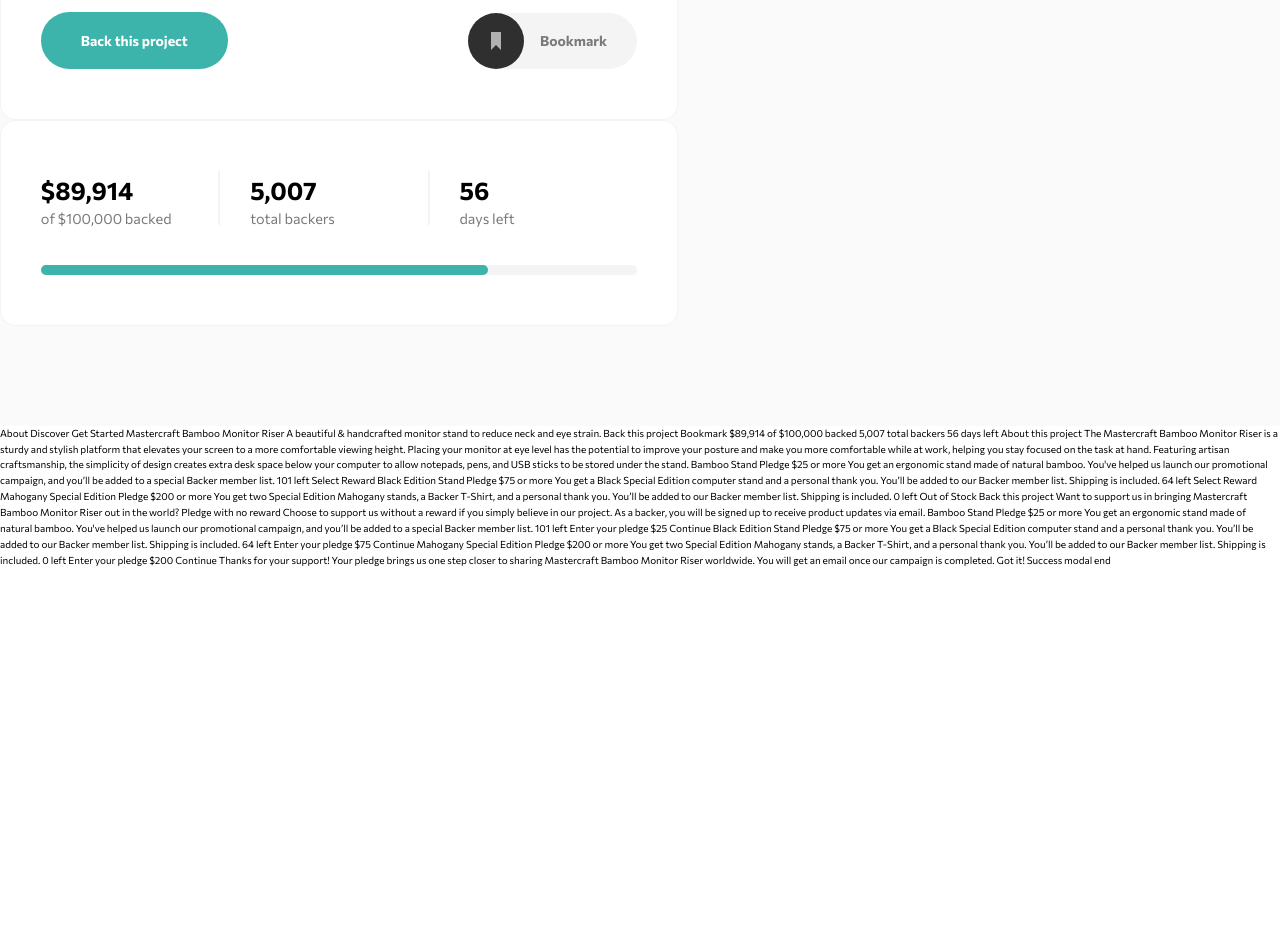
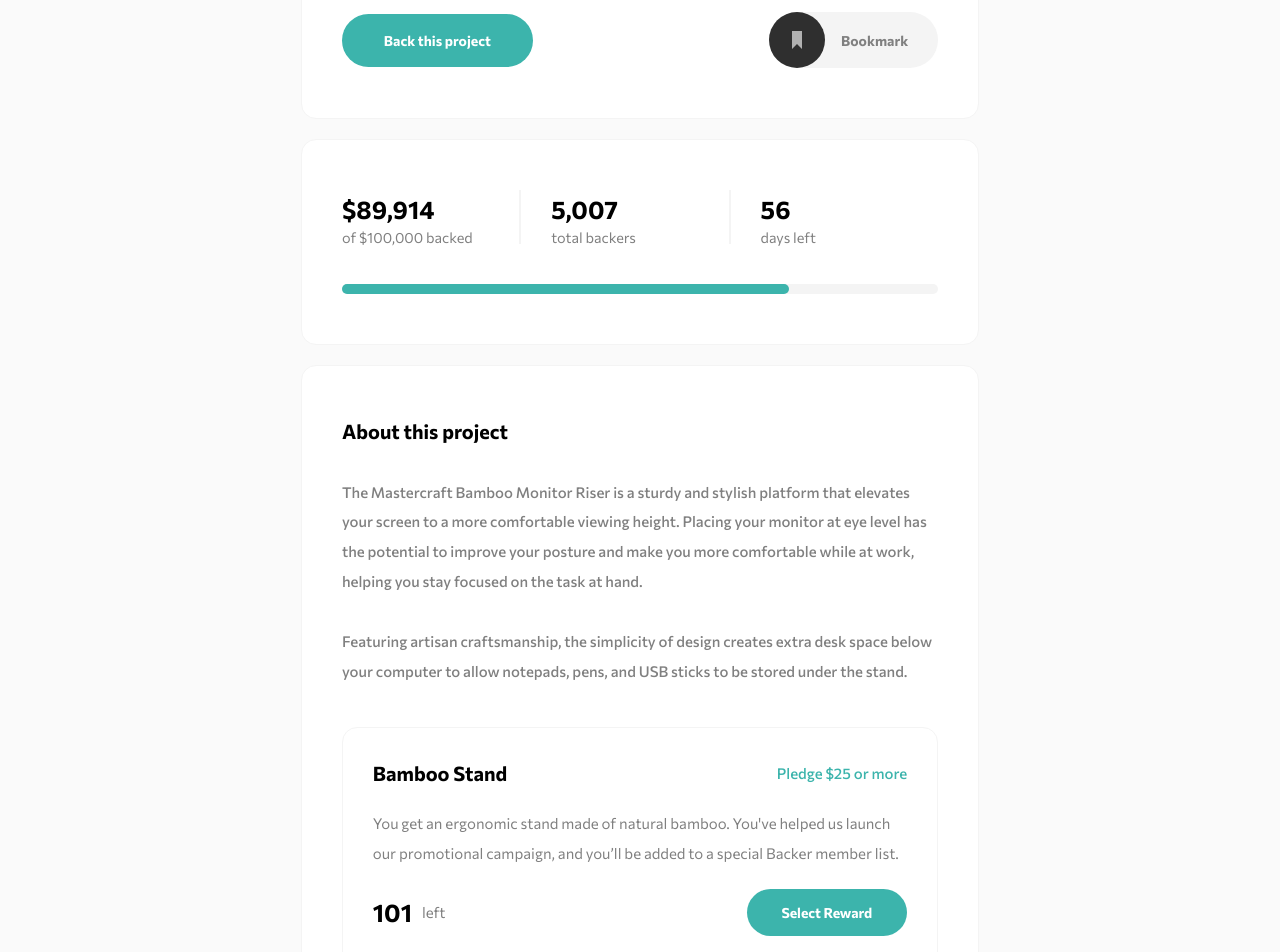
Before and after one commit to okcomputer93/crowdfunding-product-page, a React app: page / in a window 1280 px wide. Shown: the part 540-1492 px from the top of the page. Before the commit the page ends 1109 px from the top, so only its background shows below. Built offline with nearby package versions, Linux system fonts and the light colour scheme.

Commit message:
add main section for cards

```diff
--- /dev/null
+++ b/src/components/About.js
@@ -0,0 +1,56 @@
+import React from 'react';
+import styled from 'styled-components';
+import Card from './Card';
+import Reward from './Reward';
+import rewards from '../rewards';
+
+const StyledContent = styled.div`
+  .about__title {
+    font-size: 2rem;
+    font-weight: 700;
+    color: var(--black);
+  }
+
+  .about__description {
+    margin-top: 3rem;
+    font-size: 1.5rem;
+    font-weight: 500;
+    line-height: 2;
+    color: var(--dark-gray);
+  }
+`;
+
+const StyledRewardList = styled.div`
+  margin-top: 4rem;
+
+  & > :not(:first-child) {
+    margin-top: 2rem;
+  }
+`;
+
+const About = () => {
+  const rewardsList = rewards.map(({ title, pledge, description, left }, index) => (
+    <Reward title={title} pledge={pledge} content={description} left={left} key={index} />
+  ));
+
+  return (
+    <Card border={'dark'}>
+      <StyledContent>
+        <h2 className="about__title">About this project</h2>
+        <p className="about__description">
+          The Mastercraft Bamboo Monitor Riser is a sturdy and stylish platform that elevates your
+          screen to a more comfortable viewing height. Placing your monitor at eye level has the
+          potential to improve your posture and make you more comfortable while at work, helping you
+          stay focused on the task at hand.
+        </p>
+        <p className="about__description">
+          Featuring artisan craftsmanship, the simplicity of design creates extra desk space below
+          your computer to allow notepads, pens, and USB sticks to be stored under the stand.
+        </p>
+      </StyledContent>
+      <StyledRewardList>{rewardsList}</StyledRewardList>
+    </Card>
+  );
+};
+
+export default About;
--- a/src/components/BackInformation.js
+++ b/src/components/BackInformation.js
@@ -52,7 +52,7 @@
 
 const BackInformation = () => {
   return (
-    <Card>
+    <Card border={'dark'}>
       <StyledContent>
         <StyledSection>
           <h2 className="back__number">$89,914</h2>
--- a/src/components/Button.js
+++ b/src/components/Button.js
@@ -1,8 +1,17 @@
 import React from 'react';
 import styled from 'styled-components';
 
+const calculatePadding = size => {
+  if (size === 'medium') {
+    return '1.5rem 3.5rem';
+  }
+  if (size === 'large') {
+    return '1.8rem 4.2rem';
+  }
+};
+
 const StyledButton = styled.button`
-  padding: 2rem 4rem;
+  padding: ${({ size }) => calculatePadding(size)};
   background-color: var(--moderate-cyan);
   color: var(--white);
   font-size: 1.4rem;
@@ -13,10 +22,19 @@
   &:hover {
     background-color: var(--dark-cyan);
   }
+
+  &:disabled {
+    background-color: var(--moderate-gray);
+    cursor: not-allowed;
+  }
 `;
 
-const Button = ({ children }) => {
-  return <StyledButton>{children}</StyledButton>;
+const Button = ({ children, size, disabled = false }) => {
+  return (
+    <StyledButton disabled={disabled} size={size}>
+      {children}
+    </StyledButton>
+  );
 };
 
 export default Button;
--- a/src/components/Card.js
+++ b/src/components/Card.js
@@ -1,17 +1,31 @@
 import React from 'react';
 import styled from 'styled-components';
 
+const calculatePadding = padding => {
+  if (padding === 'large') {
+    return '5rem 4rem';
+  }
+  if (padding === 'medium') {
+    return '3rem';
+  }
+};
+
 const StyledCard = styled.div`
-  width: 68rem;
+  width: ${({ full }) => (full ? '100%' : '68rem')};
   background-color: var(--white);
   border-radius: 15px;
-  padding: 5rem 4rem;
+  padding: ${({ padding }) => calculatePadding(padding)};
   position: relative;
-  border: var(--medium-gray) solid 1px;
+  border: ${({ border }) => (border === 'light' ? 'var(--light-gray)' : 'var(--medium-gray)')} solid
+    1px;
 `;
 
-const Card = ({ children }) => {
-  return <StyledCard>{children}</StyledCard>;
+const Card = ({ children, full = false, padding = 'large', border = 'light' }) => {
+  return (
+    <StyledCard padding={padding} full={full} border={border}>
+      {children}
+    </StyledCard>
+  );
 };
 
 export default Card;
--- a/src/components/Description.js
+++ b/src/components/Description.js
@@ -64,7 +64,7 @@
 
 const Description = () => {
   return (
-    <Card>
+    <Card border={'dark'}>
       <StyledContent>
         <img className="description__logo" src={logoMastercraft} alt="Check icon" />
         <h1 className="description__title">Mastercraft Bamboo Monitor Riser</h1>
@@ -72,7 +72,7 @@
           A beatiful & handcrafted monitor stand to reduce neck and eye strain.
         </p>
         <div className="description__cta">
-          <Button>Back this project</Button>
+          <Button size={'large'}>Back this project</Button>
           <StyledBookmark>
             <img className="bookmark__icon" src={bookmarkIcon} alt="Bookmark icon" />
             <span>Bookmark</span>
--- a/src/components/Main.js
+++ b/src/components/Main.js
@@ -2,10 +2,19 @@
 import styled from 'styled-components';
 import Description from './Description';
 import BackInformation from './BackInformation';
+import About from './About';
 
 const StyledSection = styled.section`
   background-color: var(--light-gray);
   padding-bottom: 10rem;
+  display: flex;
+  flex-direction: column;
+  justify-content: center;
+  align-items: center;
+
+  & > :not(:first-child) {
+    margin-top: 2rem;
+  }
 `;
 
 const Main = () => {
@@ -13,6 +22,7 @@
     <StyledSection>
       <Description />
       <BackInformation />
+      <About />
     </StyledSection>
   );
 };
--- /dev/null
+++ b/src/components/Reward.js
@@ -0,0 +1,83 @@
+import React from 'react';
+import styled from 'styled-components';
+import Card from './Card';
+import Button from './Button';
+
+const StyledHeader = styled.header`
+  display: flex;
+  justify-content: space-between;
+  align-items: center;
+
+  .header__title {
+    font-size: 2rem;
+    font-weight: 700;
+    color: ${({ disabled }) => (disabled ? 'var(--dark-gray)' : 'var(--black)')};
+  }
+
+  .header__pledge {
+    font-size: 1.5rem;
+    font-weight: 500;
+    color: ${({ disabled }) => (disabled ? 'var(--light-cyan)' : 'var(--moderate-cyan)')};
+  }
+`;
+
+const StyledContent = styled.div`
+  display: flex;
+  justify-content: center;
+  align-items: center;
+  font-size: 1.5rem;
+  font-weight: 400;
+  line-height: 2;
+  margin: 2rem 0;
+  color: ${({ disabled }) => (disabled ? 'var(--moderate-gray)' : 'var(--dark-gray)')};
+`;
+
+const StyledFooter = styled.footer`
+  display: flex;
+  justify-content: space-between;
+  align-items: center;
+
+  .footer__left {
+    display: flex;
+    justify-content: center;
+    align-items: center;
+  }
+
+  .footer__left-number {
+    font-size: 2.5rem;
+    font-weight: 700;
+    color: ${({ disabled }) => (disabled ? 'var(--dark-gray)' : 'var(--black)')};
+  }
+
+  .footer__left-desc {
+    font-size: 1.5rem;
+    font-weight: 400;
+    margin-left: 1rem;
+    color: ${({ disabled }) => (disabled ? 'var(--moderate-gray)' : 'var(--dark-gray)')};
+  }
+`;
+
+const Reward = ({ title, pledge, content, left }) => {
+  const stock = left > 0;
+  const border = stock ? 'dark' : 'light';
+  return (
+    <Card full={true} padding={'medium'} border={border}>
+      <StyledHeader disabled={!stock}>
+        <h3 className="header__title">{title}</h3>
+        <h4 className="header__pledge">{`Pledge $${pledge} or more`}</h4>
+      </StyledHeader>
+      <StyledContent disabled={!stock}>{content}</StyledContent>
+      <StyledFooter disabled={!stock}>
+        <div className="footer__left">
+          <h5 className="footer__left-number">{left}</h5>
+          <span className="footer__left-desc">left</span>
+        </div>
+        <Button size={'medium'} disabled={!stock}>
+          {stock ? 'Select Reward' : 'Out of Stock'}
+        </Button>
+      </StyledFooter>
+    </Card>
+  );
+};
+
+export default Reward;
--- /dev/null
+++ b/src/rewards.js
@@ -0,0 +1,25 @@
+const rewards = [
+  {
+    title: 'Bamboo Stand',
+    pledge: 25,
+    description:
+      "You get an ergonomic stand made of natural bamboo. You've helped us launch our promotional campaign, and you’ll be added to a special Backer member list.",
+    left: 101,
+  },
+  {
+    title: 'Black Edition Stand',
+    pledge: 75,
+    description:
+      'You get a Black Special Edition computer stand and a personal thank you. You’ll be added to our Backer member list. Shipping is included.',
+    left: 64,
+  },
+  {
+    title: 'Mahogany Special Edition',
+    pledge: 200,
+    description:
+      'You get two Special Edition Mahogany stands, a Backer T-Shirt, and a personal thank you. You’ll be added to our Backer member list. Shipping is included',
+    left: 0,
+  },
+];
+
+export default rewards;
--- a/src/styles/variables.js
+++ b/src/styles/variables.js
@@ -4,11 +4,12 @@
   :root {
     --moderate-cyan: hsl(176, 50%, 47%);
     --dark-cyan: hsl(176, 72%, 28%);
+    --light-cyan: #a7d6d1;
     --black: hsl(0, 0%, 0%);
-    --dark-gray: hsl(0, 0%, 48%);
-	--medium-gray: #F4F4F4;
+    --dark-gray: #808080;
+    --moderate-gray: #cbcbcb;
+    --medium-gray: #f4f4f4;
     --light-gray: hsl(0, 0%, 98%);
-    --dark-brwon: #2f2f2f;
     --white: #fff;
 
     --max-width: 1150px;
```
